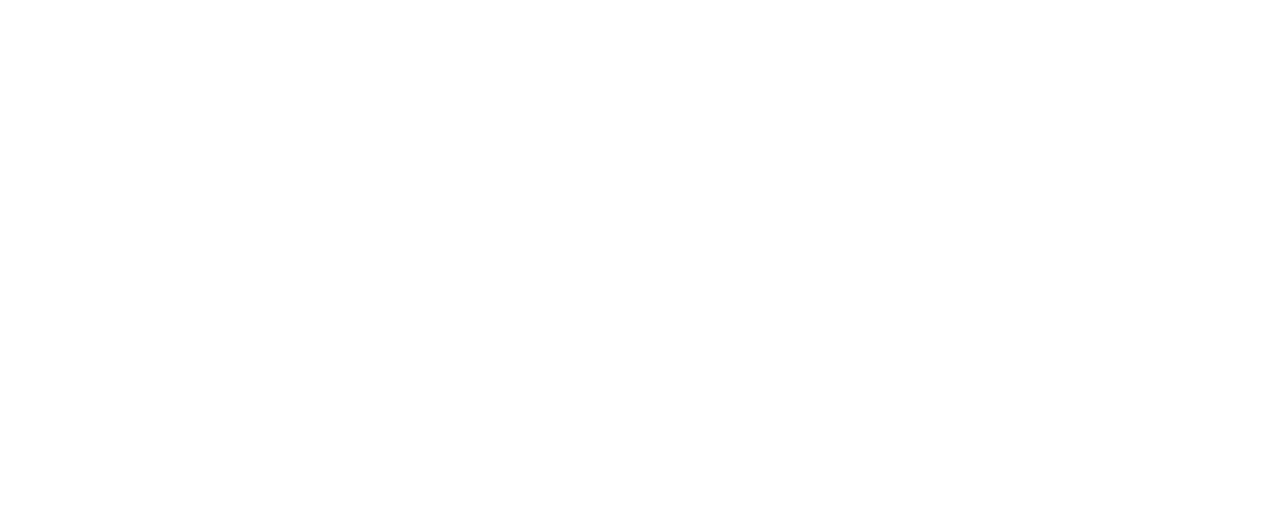
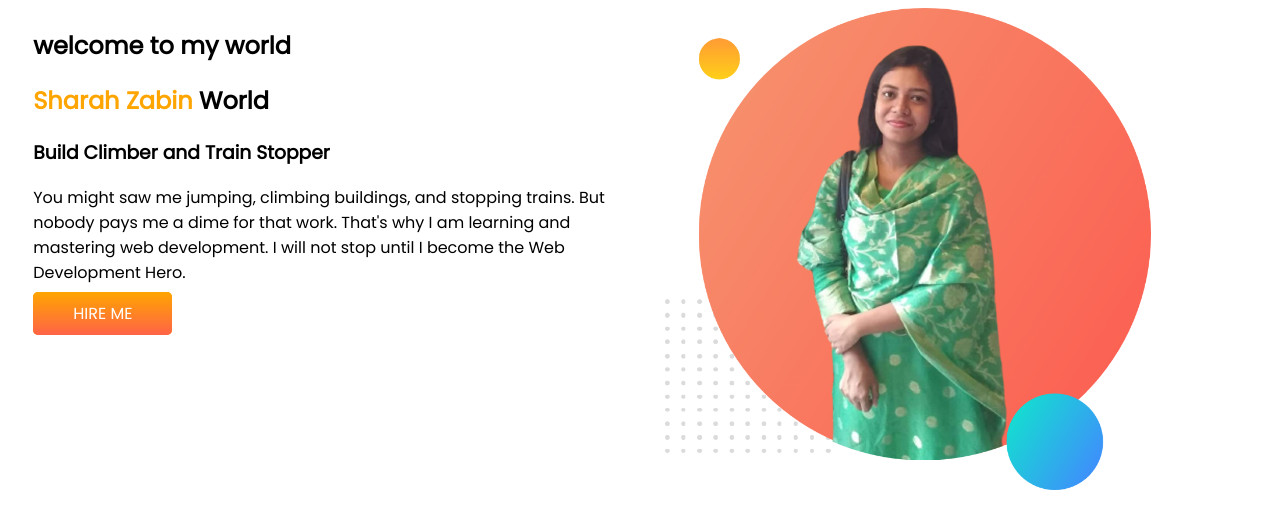
Before and after one commit to sharahzabin44/PH-portfolio-website, a plain HTML site: page index.html in a window 1280 px wide. Drawn offline with Linux system fonts and the light colour scheme.

Commit message:
home section work

```diff
--- a/index.html
+++ b/index.html
@@ -1,13 +1,34 @@
 <!DOCTYPE html>
 <html lang="en">
+
 <head>
     <meta charset="UTF-8">
     <meta http-equiv="X-UA-Compatible" content="IE=edge">
     <meta name="viewport" content="width=device-width, initial-scale=1.0">
     <title>My Little Portfolio</title>
+    <link rel="preconnect" href="https://fonts.googleapis.com">
+    <link rel="preconnect" href="https://fonts.gstatic.com" crossorigin>
+    <link href="https://fonts.googleapis.com/css2?family=Poppins&display=swap" rel="stylesheet">
     <link rel="stylesheet" href="style.css">
 </head>
+
 <body>
+    <section>
+        <div class="half-width">
+            <h1>welcome to my world</h1>
+            <h1><span class="orange-color">Sharah Zabin</span> World</h1>
+            <h3>Build Climber and Train Stopper</h3>
+            <p>You might saw me jumping, climbing buildings, and stopping trains. But nobody pays me a dime for that
+                work.
+                That's why I am learning and mastering web development. I will not stop until I become the Web
+                Development
+                Hero.</p>
+            <a class="link-button" href="#" target="_blank">HIRE ME</a>
+        </div>
+        <div class="half-width">
+            <img src="images/sharah.png" alt="">
+        </div>
+    </section>
+</body>
 
-</body>
 </html>
--- a/style.css
+++ b/style.css
@@ -0,0 +1,24 @@
+body{
+    font-family: 'Poppins', sans-serif;
+}
+.orange-color{
+    color: orange;
+}
+section{
+    display: flex;
+}
+.half-width{
+    width: 50%;
+    padding-left: 2%;
+}
+.half-width img{
+    width: 80%;
+}
+.link-button{
+    text-decoration: none;
+    background-image: linear-gradient(orange, tomato);
+    background-color: orange;
+    color: white;
+    padding: 10px 40px;
+    border-radius: 5px;
+}
```
